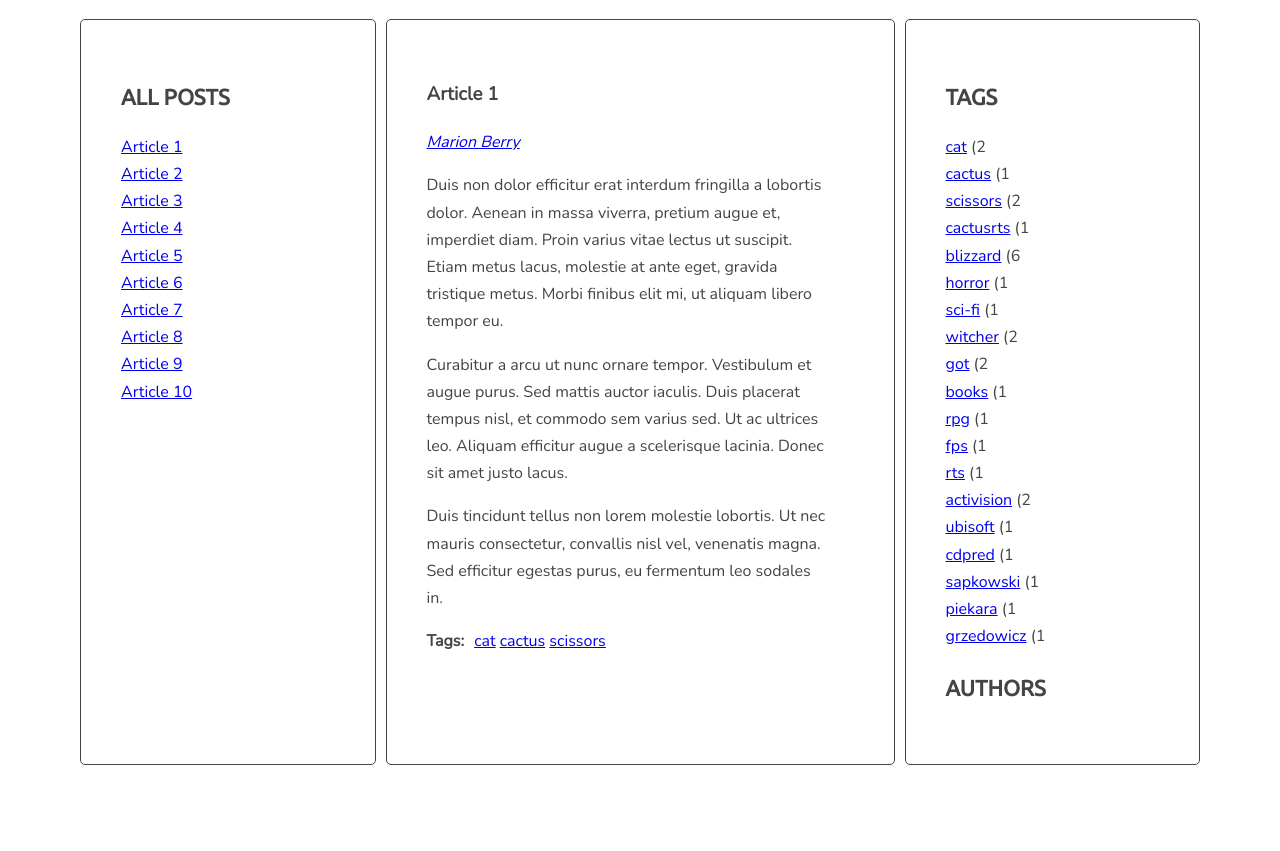
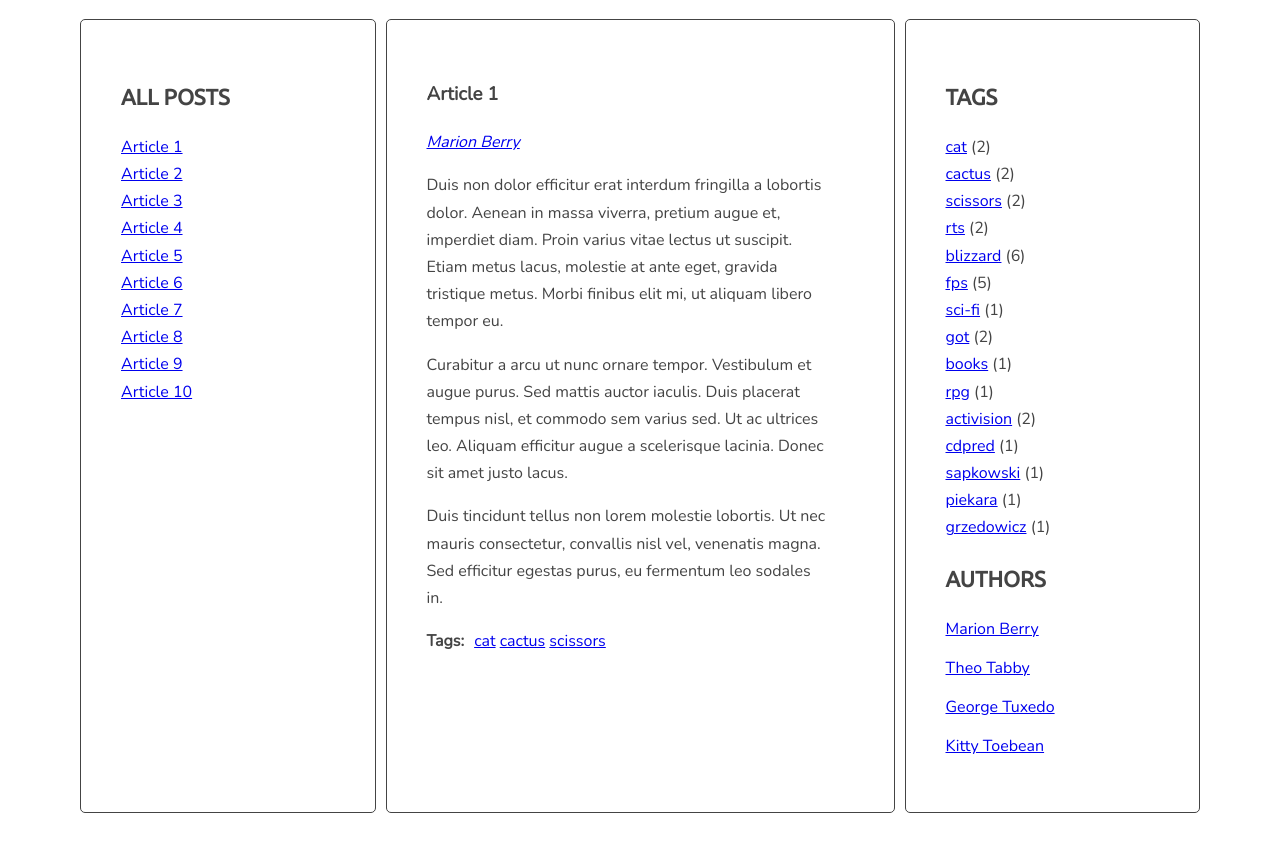
Before and after one commit to shyvva/javascript-blog, a website: page index.html in a window 1280 px wide. Shown: the part 121-972 px from the top of the page. Drawn offline with nearby package versions, Linux system fonts and the light colour scheme.

Commit message:
Add authors inside right bar

```diff
--- a/index.html
+++ b/index.html
@@ -47,7 +47,7 @@
               </ul>
             </div>
           </article>
-          <article class="post" id="article-2" data-tags="cat cactusrts" data-author="Theo Tabby">
+          <article class="post" id="article-2" data-tags="cat cactus rts" data-author="Theo Tabby">
             <h3 class="post-title">Article 2</h3>
             <p class="post-author"></p>
             <div class="post-content">
@@ -70,7 +70,7 @@
               </ul>
             </div>
           </article>
-          <article class="post" id="article-3" data-tags="blizzard horror sci-fi" data-author="George Tuxedo">
+          <article class="post" id="article-3" data-tags="blizzard fps sci-fi" data-author="George Tuxedo">
             <h3 class="post-title">Article 3</h3>
             <p class="post-author"></p>
             <div class="post-content">
@@ -90,7 +90,7 @@
               </ul>
             </div>
           </article>
-          <article class="post" id="article-4" data-tags="blizzard witcher got" data-author="Kitty Toebean">
+          <article class="post" id="article-4" data-tags="blizzard fps got" data-author="Kitty Toebean">
             <h3 class="post-title">Article 4</h3>
             <p class="post-author"></p>
             <div class="post-content">
@@ -133,7 +133,7 @@
               </ul>
             </div>
           </article>
-          <article class="post" id="article-6" data-tags="books blizzard witcher" data-author="George Tuxedo">
+          <article class="post" id="article-6" data-tags="books blizzard fps" data-author="George Tuxedo">
             <h3 class="post-title">Article 6</h3>
             <p class="post-author"></p>
             <div class="post-content">
@@ -178,7 +178,7 @@
               </ul>
             </div>
           </article>
-          <article class="post" id="article-8" data-tags="blizzard activision ubisoft" data-author="Theo Tabby">
+          <article class="post" id="article-8" data-tags="blizzard activision fps" data-author="Theo Tabby">
             <h3 class="post-title">Article 8</h3>
             <p class="post-author"></p>
             <div class="post-content">
--- a/js/script.js
+++ b/js/script.js
@@ -5,15 +5,42 @@
     console.log('links:', links);
   }); */
 {
-  const optArticleSelector = '.post',
-    optTitleSelector = '.post-title',
-    optTitleListSelector = '.titles',
-    optArticleTagsSelector = '.post-tags .list',
-    optArticleAuthorSelector = '.post-author',
-    optTagsListSelector = '.tags',
-    optAuthorsListSelector = '.authors',
-    optCloudClassCount = 5,
-    optCloudClassPrefix = 'tag-size-';
+  // const select.all.articles = '.post',
+  //   select.article.title = '.post-title',
+  //   select.listOf.titles = '.titles',
+  //   select.article.tags = '.post-tags .list',
+  //   select.article.author = '.post-author',
+  //   select.listOf.tags = '.tags',
+  //   select.listOf.authors = '.authors',
+  //   opts.tagSizes.count = 5,
+  //   opts.tagSizes.classPrefix = 'tag-size-';
+
+  const opts = {
+    tagSizes: {
+      count: 5,
+      classPrefix: 'tag-size-',
+    },
+  };
+
+  const select = {
+    all: {
+      articles: '.post',
+      linksTo: {
+        tags: 'a[href^="#tag-"]',
+        authors: 'a[href^="#author-"]',
+      },
+    },
+    article: {
+      tags: '.post-tags .list',
+      author: '.post-author',
+      title: '.post-title',
+    },
+    listOf: {
+      titles: '.titles',
+      tags: '.tags.list',
+      authors: '.authors.list',
+    },
+  };
 
   let TxtRotate = function (el, toRotate, period) {
     this.toRotate = toRotate;
@@ -113,11 +140,11 @@
   function generateTitleLinks(customSelector = '') {
     /* [DONE] remove contents of titleList */
 
-    const titleList = document.querySelector(optTitleListSelector);
+    const titleList = document.querySelector(select.listOf.titles);
 
     /* [DONE] for each article */
 
-    const articles = document.querySelectorAll(optArticleSelector + customSelector);
+    const articles = document.querySelectorAll(select.all.articles + customSelector);
     let html = '';
 
     for (let article of articles) {
@@ -128,7 +155,7 @@
 
       /* [DONE] find the title element */
 
-      const articleTitle = article.querySelector(optTitleSelector).innerHTML;
+      const articleTitle = article.querySelector(select.article.title).innerHTML;
 
       /* [DONE] get the title from the title element */
 
@@ -171,7 +198,7 @@
 
   calculateTagsParams();
 
-  function claculateTagClass(count = 6) {
+  function claculateTagClass(count) {
     const params = {
       min: 2,
       max: 10,
@@ -184,9 +211,9 @@
 
     const percentage = normalizedCount / normalizedMax;
 
-    const classNumber = Math.floor(percentage * (optCloudClassCount - 1) + 1);
+    const classNumber = Math.floor(percentage * (opts.tagSizes.count - 1) + 1);
 
-    return optCloudClassPrefix + classNumber;
+    return opts.tagSizes.classPrefix + classNumber;
   }
   claculateTagClass();
 
@@ -199,18 +226,18 @@
 
     /*[DONE] find all articles */
 
-    const titleList = document.querySelector(optTitleListSelector);
+    const titleList = document.querySelector(select.listOf.titles);
     console.log(titleList);
 
     /*[DONE] START LOOP: for every article: */
 
-    const articles = document.querySelectorAll(optArticleSelector);
+    const articles = document.querySelectorAll(select.all.articles);
 
     for (let article of articles) {
 
       /*[DONE] find tags wrapper */
 
-      const tagWrapper = article.querySelector(optArticleTagsSelector);
+      const tagWrapper = article.querySelector(select.article.tags);
 
       /*[DONE] make html variable with empty string */
 
@@ -260,7 +287,7 @@
     }
     /* [NEW] find list of tags in right column */
 
-    const tagList = document.querySelector(optTagsListSelector);
+    const tagList = document.querySelector(select.listOf.tags);
 
     const tagsParams = calculateTagsParams(allTags);
     console.log('tagsParams:', tagsParams);
@@ -274,7 +301,7 @@
 
       /* [NEW] generate code of a link and add it to allTagsHTML */
 
-      allTagsHTML += '<li><a href="#tag-' + claculateTagClass() + ' ' + tag + ' " ><span>' + tag + '</span></a>' + ' ' + '  (' + allTags[tag], tagsParams + ')</li> ';
+      allTagsHTML += '<li><a href="#tag-' + tag + ' " ><span>' + tag + '</span></a>' + '  (' + allTags[tag] + ')</li> ';
 
 
     }
@@ -344,7 +371,7 @@
 
     /*[DONE] find all links to tags */
 
-    const tagClickLinks = document.querySelectorAll('a[href^="#tag-"]');
+    const tagClickLinks = document.querySelectorAll(select.all.linksTo.tags);
     /*[DONE] START LOOP: for each link */
 
     for (let link of tagClickLinks) {
@@ -369,17 +396,17 @@
 
     /*[DONE] find all articles */
 
-    const titleList = document.querySelector(optTitleListSelector);
+    const titleList = document.querySelector(select.listOf.titles);
 
     /*[DONE] START LOOP: for every article: */
 
-    const articles = document.querySelectorAll(optArticleSelector);
+    const articles = document.querySelectorAll(select.all.articles);
 
     for (let article of articles) {
 
       /*[DONE] find author wrapper */
 
-      const authorWrapper = article.querySelector(optArticleAuthorSelector);
+      const authorWrapper = article.querySelector(select.article.author);
 
       /*[DONE] make html variable with empty string */
 
@@ -399,6 +426,15 @@
 
       html = html + linkHTML;
 
+      /* [NEW] check if this link is NOT already in allTags */
+
+      if (!allAuthors[articleAuthors]) {
+
+        /* [NEW] add tag to allTags object */
+
+        allAuthors[articleAuthors] = 1;
+      }
+
       /*[DONE] insert HTML of all the links into the tags wrapper */
 
       authorWrapper.innerHTML = html;
@@ -407,7 +443,7 @@
     }
     /* [NEW] find list of authors in right column */
 
-    const authorsList = document.querySelector(optAuthorsListSelector);
+    const authorsList = document.querySelector(select.listOf.authors);
 
     /* [NEW] create variable for all links HTML code */
 
@@ -419,13 +455,13 @@
 
       /* [NEW] generate code of a link and add it to allTagsHTML */
 
-      allAuthorsHTML += '<p><a href="#author-' + author + '"><span>' + author + '</span></a></p>' + ' ';
+      allAuthorsHTML += '<li><a href="#author-' + author + '"><span>' + author + '</span></a></li>' + ' ';
 
 
     }
     /* [NEW] END LOOP: for each author in allAuthors: */
 
-    /*[NEW] add HTML from allTagsHTML to tagList */
+    /*[NEW] add HTML from allAuthorsHTML to authorsList */
     authorsList.innerHTML = allAuthorsHTML;
     console.log(allAuthors);
   }
@@ -492,7 +528,7 @@
 
     /*[DONE] find all links to author */
 
-    const authorClickLinks = document.querySelectorAll('a[href^="#author-"]');
+    const authorClickLinks = document.querySelectorAll(select.all.linksTo.authors);
 
     /*[DONE] START LOOP: for each link */
 
```
